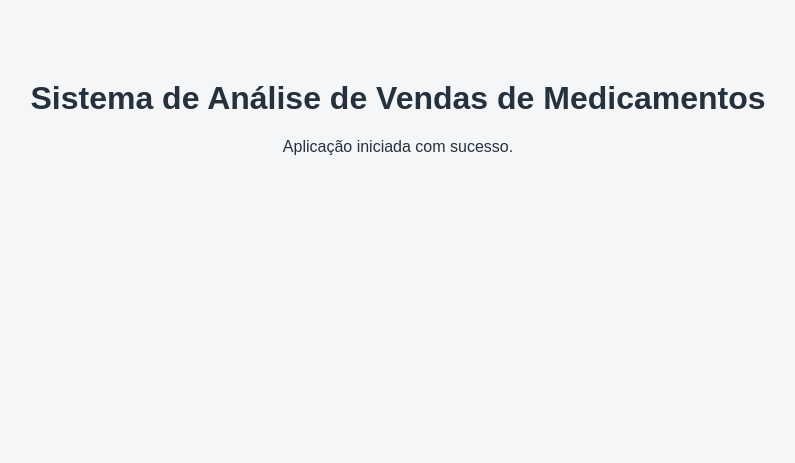
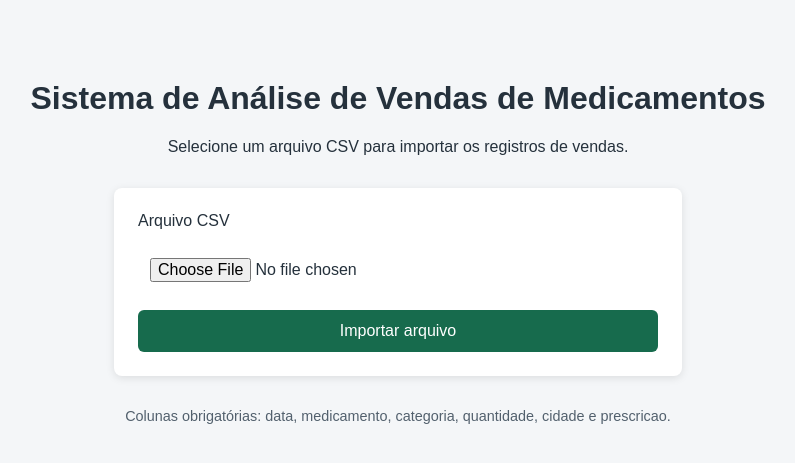
Before and after one commit to Leandrodequadrab/tcc-analise-medicamentos, a Flask app: page / in a window 1280 px wide. Shown: the top 463 px of the page, without its empty margins (242-1037 px from the left). Run offline with Flask 3, Linux system fonts and the light colour scheme; parts of the project's set-up code (start-up, migrations or seed data) failed here and were passed over; some libraries are stand-ins or nearby versions.

Commit message:
Etapa 5 - importando .csv para o banco

```diff
--- a/TCC/app.py
+++ b/TCC/app.py
@@ -1,16 +1,21 @@
 import os
+from pathlib import Path
 
 from dotenv import load_dotenv
-from flask import Flask, render_template
+from flask import Flask, render_template, request
 from sqlalchemy import URL, text
+from sqlalchemy.exc import SQLAlchemyError
 
 from database import db, inicializar_banco
+from utils.importar_csv import ErroValidacaoCSV, importar_vendas_csv
 
 
-load_dotenv()
+PASTA_PROJETO = Path(__file__).resolve().parent
+load_dotenv(PASTA_PROJETO / ".env")
 
 
 app = Flask(__name__)
+app.config["MAX_CONTENT_LENGTH"] = 5 * 1024 * 1024
 
 variaveis_obrigatorias = ("DB_USER", "DB_PASSWORD", "DB_HOST", "DB_PORT", "DB_NAME")
 variaveis_ausentes = [nome for nome in variaveis_obrigatorias if not os.getenv(nome)]
@@ -38,6 +43,48 @@ def index():
     return render_template("index.html")
 
 
+@app.post("/importar")
+def importar_csv():
+    if "arquivo" not in request.files:
+        return render_template(
+            "index.html", erro="Nenhum arquivo foi enviado."
+        ), 400
+
+    arquivo = request.files["arquivo"]
+
+    if not arquivo.filename:
+        return render_template(
+            "index.html", erro="Selecione um arquivo CSV."
+        ), 400
+
+    if not arquivo.filename.lower().endswith(".csv"):
+        return render_template(
+            "index.html", erro="O arquivo selecionado deve possuir a extensão .csv."
+        ), 400
+
+    try:
+        quantidade = importar_vendas_csv(arquivo)
+    except ErroValidacaoCSV as erro:
+        return render_template("index.html", erro=str(erro)), 400
+    except SQLAlchemyError:
+        return render_template(
+            "index.html",
+            erro="Não foi possível salvar os registros no banco de dados.",
+        ), 500
+
+    return render_template(
+        "index.html",
+        sucesso=f"Arquivo importado com sucesso. {quantidade} registros adicionados.",
+    )
+
+
+@app.errorhandler(413)
+def arquivo_muito_grande(_erro):
+    return render_template(
+        "index.html", erro="O arquivo ultrapassa o limite de 5 MB."
+    ), 413
+
+
 @app.route("/teste-conexao")
 def teste_conexao():
     db.session.execute(text("SELECT 1"))
--- a/TCC/static/css/style.css
+++ b/TCC/static/css/style.css
@@ -10,3 +10,55 @@ body {
     margin: 80px auto;
     text-align: center;
 }
+
+form {
+    display: grid;
+    gap: 16px;
+    max-width: 520px;
+    margin: 32px auto;
+    padding: 24px;
+    border-radius: 8px;
+    background-color: #ffffff;
+    box-shadow: 0 2px 8px rgb(0 0 0 / 10%);
+    text-align: left;
+}
+
+input,
+button {
+    padding: 12px;
+    font: inherit;
+}
+
+button {
+    border: 0;
+    border-radius: 6px;
+    background-color: #176b4d;
+    color: #ffffff;
+    cursor: pointer;
+}
+
+button:hover {
+    background-color: #10523a;
+}
+
+.mensagem {
+    max-width: 520px;
+    margin: 24px auto;
+    padding: 14px;
+    border-radius: 6px;
+}
+
+.sucesso {
+    background-color: #d9f2e5;
+    color: #155b3d;
+}
+
+.erro {
+    background-color: #fbe0e0;
+    color: #842029;
+}
+
+.ajuda {
+    color: #52606d;
+    font-size: 0.9rem;
+}
--- a/TCC/templates/index.html
+++ b/TCC/templates/index.html
@@ -9,7 +9,25 @@
 <body>
     <main class="container">
         <h1>Sistema de Análise de Vendas de Medicamentos</h1>
-        <p>Aplicação iniciada com sucesso.</p>
+        <p>Selecione um arquivo CSV para importar os registros de vendas.</p>
+
+        {% if sucesso %}
+            <div class="mensagem sucesso" role="alert">{{ sucesso }}</div>
+        {% endif %}
+
+        {% if erro %}
+            <div class="mensagem erro" role="alert">{{ erro }}</div>
+        {% endif %}
+
+        <form action="{{ url_for('importar_csv') }}" method="post" enctype="multipart/form-data">
+            <label for="arquivo">Arquivo CSV</label>
+            <input id="arquivo" name="arquivo" type="file" accept=".csv,text/csv" required>
+            <button type="submit">Importar arquivo</button>
+        </form>
+
+        <p class="ajuda">
+            Colunas obrigatórias: data, medicamento, categoria, quantidade, cidade e prescricao.
+        </p>
     </main>
 </body>
 </html>
--- /dev/null
+++ b/TCC/utils/__init__.py
@@ -0,0 +1 @@
+"""Funções auxiliares da aplicação."""
--- /dev/null
+++ b/TCC/utils/importar_csv.py
@@ -0,0 +1,141 @@
+import pandas as pd
+from sqlalchemy.exc import SQLAlchemyError
+
+from database import Venda, db
+
+
+COLUNAS_OBRIGATORIAS = (
+    "data",
+    "medicamento",
+    "categoria",
+    "quantidade",
+    "cidade",
+    "prescricao",
+)
+
+LIMITES_TEXTO = {
+    "medicamento": 150,
+    "categoria": 100,
+    "cidade": 100,
+}
+
+
+class ErroValidacaoCSV(ValueError):
+    """Erro encontrado no conteúdo do arquivo CSV."""
+
+
+def _mostrar_linhas(indices):
+    """Converte índices do DataFrame em números de linhas do arquivo CSV."""
+
+    linhas = [str(indice + 2) for indice in indices[:5]]
+    complemento = "..." if len(indices) > 5 else ""
+    return ", ".join(linhas) + complemento
+
+
+def _ler_e_validar_csv(arquivo):
+    """Lê o CSV e devolve um DataFrame validado e normalizado."""
+
+    try:
+        dados = pd.read_csv(arquivo, encoding="utf-8-sig")
+    except UnicodeDecodeError as erro:
+        raise ErroValidacaoCSV("O arquivo deve estar codificado em UTF-8.") from erro
+    except pd.errors.EmptyDataError as erro:
+        raise ErroValidacaoCSV("O arquivo CSV está vazio.") from erro
+    except pd.errors.ParserError as erro:
+        raise ErroValidacaoCSV("Não foi possível interpretar o arquivo CSV.") from erro
+
+    dados.columns = dados.columns.str.strip().str.lower()
+    colunas_ausentes = [
+        coluna for coluna in COLUNAS_OBRIGATORIAS if coluna not in dados.columns
+    ]
+
+    if colunas_ausentes:
+        raise ErroValidacaoCSV(
+            "Colunas obrigatórias ausentes: " + ", ".join(colunas_ausentes) + "."
+        )
+
+    if dados.empty:
+        raise ErroValidacaoCSV("O arquivo CSV não possui registros.")
+
+    dados = dados.loc[:, list(COLUNAS_OBRIGATORIAS)].copy()
+
+    for coluna, limite in LIMITES_TEXTO.items():
+        dados[coluna] = dados[coluna].astype("string").str.strip()
+        valores_vazios = dados[coluna].isna() | dados[coluna].eq("")
+        if valores_vazios.any():
+            raise ErroValidacaoCSV(
+                f"A coluna '{coluna}' possui valores vazios nas linhas "
+                f"{_mostrar_linhas(dados.index[valores_vazios].tolist())}."
+            )
+
+        valores_longos = dados[coluna].str.len() > limite
+        if valores_longos.any():
+            raise ErroValidacaoCSV(
+                f"A coluna '{coluna}' ultrapassa {limite} caracteres nas linhas "
+                f"{_mostrar_linhas(dados.index[valores_longos].tolist())}."
+            )
+
+    datas = pd.to_datetime(dados["data"], format="%Y-%m-%d", errors="coerce")
+    datas_invalidas = datas.isna()
+    if datas_invalidas.any():
+        raise ErroValidacaoCSV(
+            "A coluna 'data' deve usar o formato AAAA-MM-DD. Linhas inválidas: "
+            f"{_mostrar_linhas(dados.index[datas_invalidas].tolist())}."
+        )
+    dados["data"] = datas.dt.date
+
+    quantidades = pd.to_numeric(dados["quantidade"], errors="coerce")
+    quantidades_invalidas = (
+        quantidades.isna()
+        | quantidades.le(0)
+        | quantidades.gt(2_147_483_647)
+        | quantidades.mod(1).ne(0)
+    )
+    if quantidades_invalidas.any():
+        raise ErroValidacaoCSV(
+            "A coluna 'quantidade' deve conter números inteiros positivos. "
+            "Linhas inválidas: "
+            f"{_mostrar_linhas(dados.index[quantidades_invalidas].tolist())}."
+        )
+    dados["quantidade"] = quantidades.astype(int)
+
+    valores_prescricao = (
+        dados["prescricao"].astype("string").str.strip().str.lower()
+    )
+    prescricoes = valores_prescricao.map(
+        {
+            "sim": True,
+            "true": True,
+            "1": True,
+            "não": False,
+            "nao": False,
+            "false": False,
+            "0": False,
+        }
+    )
+    prescricoes_invalidas = prescricoes.isna()
+    if prescricoes_invalidas.any():
+        raise ErroValidacaoCSV(
+            "A coluna 'prescricao' aceita sim/não, true/false ou 1/0. "
+            "Linhas inválidas: "
+            f"{_mostrar_linhas(dados.index[prescricoes_invalidas].tolist())}."
+        )
+    dados["prescricao"] = prescricoes.astype(bool)
+
+    return dados
+
+
+def importar_vendas_csv(arquivo):
+    """Valida o CSV e insere todas as vendas em uma única transação."""
+
+    dados = _ler_e_validar_csv(arquivo)
+    vendas = [Venda(**registro) for registro in dados.to_dict(orient="records")]
+
+    try:
+        db.session.add_all(vendas)
+        db.session.commit()
+    except SQLAlchemyError:
+        db.session.rollback()
+        raise
+
+    return len(vendas)
```
